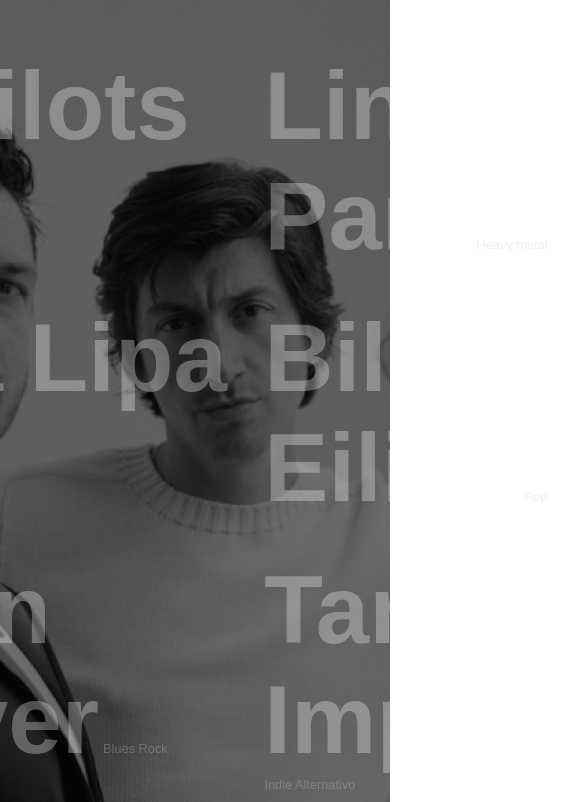
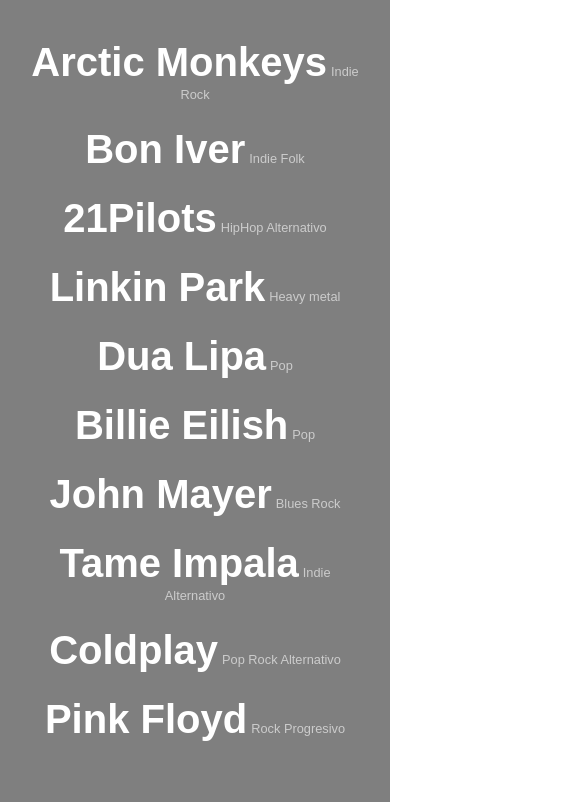
Before and after one commit to Laus-Fdz/trainee, a plain HTML site: page index.html in a window 390 px wide. Shown: the top 802 px of the page, 568 px wide, since content can reach past the window. Drawn offline with Linux system fonts and the light colour scheme.

Commit message:
cambios - terminados

```diff
--- a/styles.css
+++ b/styles.css
@@ -85,3 +85,31 @@
 .Bands-item.inactive {
     opacity: 0.3;
 }
+
+@media (max-width: 768px) {
+    .Pages {
+        flex-direction: column;
+        justify-content: flex-start;
+        padding: 20px;
+    }
+
+    .Bands {
+        grid-template-columns: 1fr;
+        gap: 1.5rem;
+        margin: 20px 10px;
+    }
+
+    .Bands-item {
+        text-align: center;
+    }
+
+    .Bands-name {
+        font-size: 2.5rem;
+    }
+
+    .Background-container {
+        background-size: cover;
+        background-position: center;
+
+    }
+}
```
